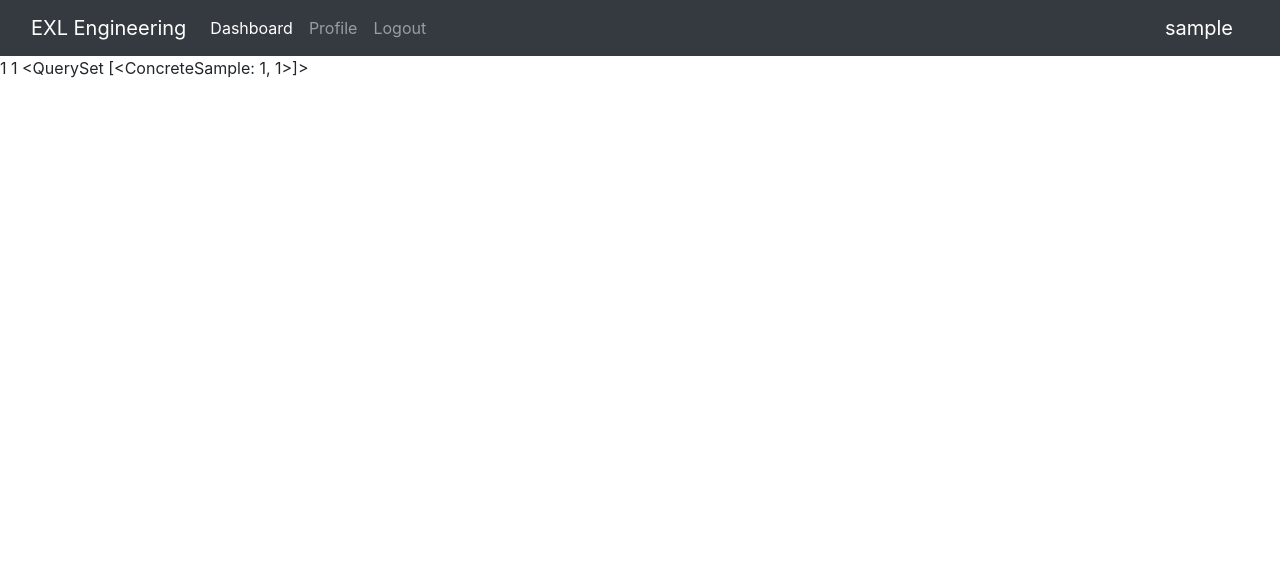
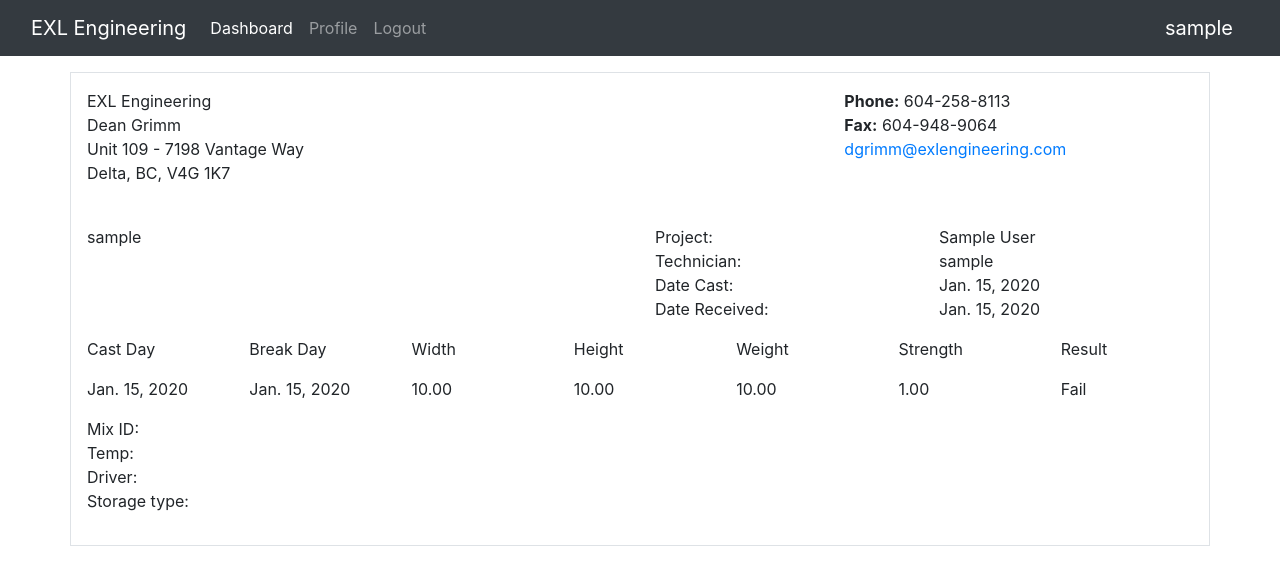
Before and after one commit to lougeo/Dashboard_Project, a Django app: page /view-report/1/ in a window 1280 px wide. Shown: the top 585 px of the page. Run offline with Django 3.2, Linux system fonts and the light colour scheme; a user stored in the database is signed in; tables that the repository leaves empty hold one stand-in row (values such as "Sample post"); parts of the project's set-up code (start-up, migrations or seed data) failed here and were passed over; some libraries are stand-ins or nearby versions.

Commit message:
Report view page draft functional

```diff
--- a/dashboard/templates/dashboard/view_cr.html
+++ b/dashboard/templates/dashboard/view_cr.html
@@ -1,7 +1,137 @@
 {% extends "dashboard/base.html" %}
 {% load crispy_forms_tags %}
 {% block content %}
-    {{ user.id }}
-    {{ instance.id }}
-    {{ samples }}
+    <div class='container p-3 my-3 border'>
+        <div class='row'>
+            <div class='col-8'>
+                <p>
+                    EXL Engineering <br>
+                    Dean Grimm<br>
+                    Unit 109 - 7198 Vantage Way<br>
+                    Delta, BC, V4G 1K7<br><br>
+                </p>
+            </div>
+            <div class='col-4'>
+                <p>
+                    <b>Phone:</b> 604-258-8113 <br>
+                    <b>Fax:</b> 604-948-9064 <br>
+                    <a href="#">dgrimm@exlengineering.com</a>
+                </p>
+            </div>
+        </div>
+        <div class='row'>
+            <div class='col-6'>
+                <p>
+                    {{ instance.project_name.company }} <br>
+                </p>
+            </div>
+            <div class='col-3'>
+                <p>
+                    Project: <br>
+                    Technician: <br>
+                    Date Cast: <br>
+                    Date Received: <br>
+                </p>
+            </div>
+            <div class='col-3'>
+                <p>
+                {{ instance.project_name }} <br>
+                {{ instance.technician }} <br>
+                {{ instance.date_cast }} <br>
+                {{ instance.date_received }}
+                </p>
+            </div>
+        </div>
+        <div class='row'>
+            <div class='col'>
+                <p>
+                    Cast Day
+                </p>
+            </div>
+            <div class='col'>
+                <p>
+                    Break Day
+                </p>
+            </div>
+            <div class='col'>
+                <p>
+                    Width
+                </p>
+            </div>
+            <div class='col'>
+                <p>
+                    Height
+                </p>
+            </div>
+            <div class='col'>
+                <p>
+                    Weight
+                </p>
+            </div>
+            <div class='col'>
+                <p>
+                    Strength
+                </p>
+            </div>
+            <div class='col'>
+                <p>
+                    Result
+                </p>
+            </div>
+        </div>
+        {% for sample in samples %}
+            <div class='row'>
+                <div class='col'>
+                    <p>
+                        {{ sample.cast_day }}
+                    </p>
+                </div>
+                <div class='col'>
+                    <p>
+                        {{ sample.break_day }}
+                    </p>
+                </div>
+                <div class='col'>
+                    <p>
+                        {{ sample.width }}
+                    </p>
+                </div>
+                <div class='col'>
+                    <p>
+                        {{ sample.height }}
+                    </p>
+                </div>
+                <div class='col'>
+                    <p>
+                        {{ sample.weight }}
+                    </p>
+                </div>
+                <div class='col'>
+                    <p>
+                        {{ sample.strength }}
+                    </p>
+                </div>
+                <div class='col'>
+                    <p>
+                        {% if sample.result == 0 %}
+                            Pass
+                        {% elif sample.result == 1 or sample.result == 2 %}
+                            Fail
+                        {% endif %}
+                    </p>
+                </div>
+            </div>
+        {% endfor %}
+        <div class='row'>
+            <div class='col'>
+                <p>
+                    Mix ID: <br>
+                    Temp: <br>
+                    Driver: <br>
+                    Storage type:
+                </p>
+            </div>
+        </div>
+    </div>
+
 {% endblock content %}
```
